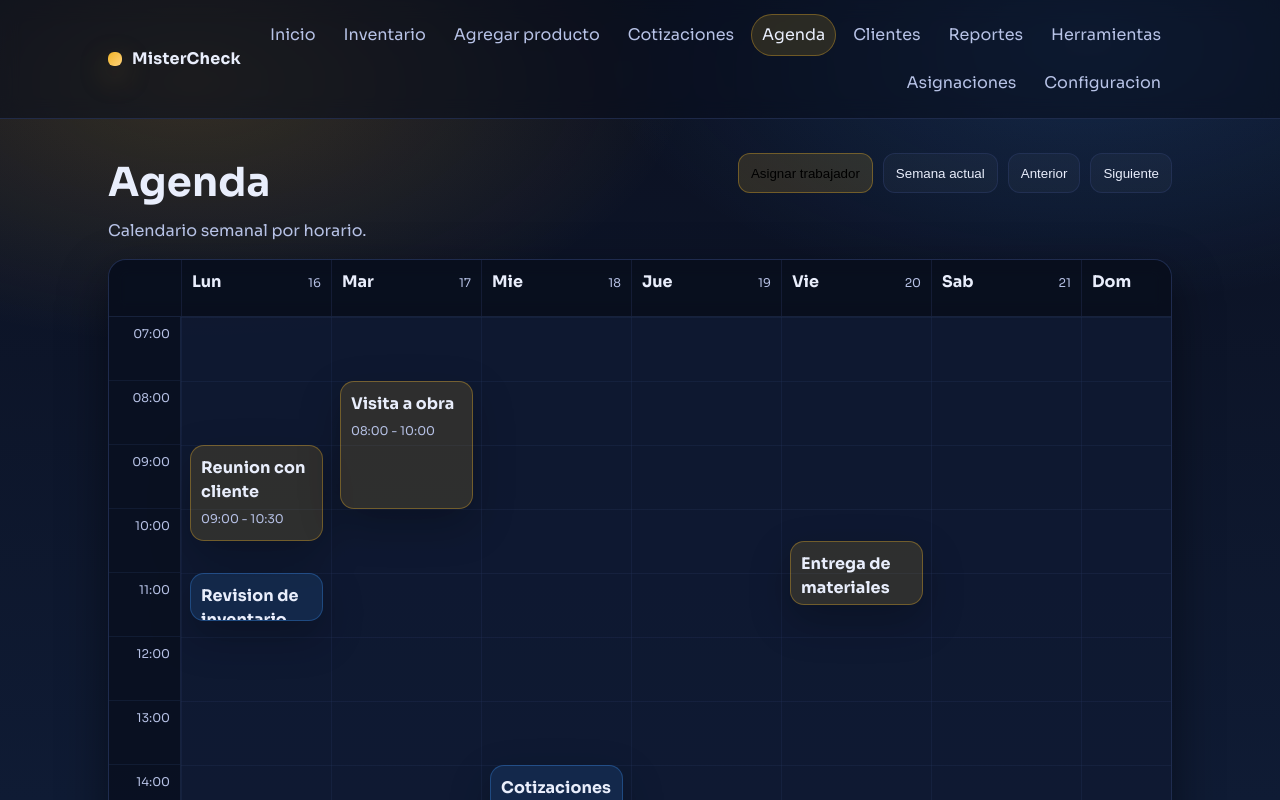
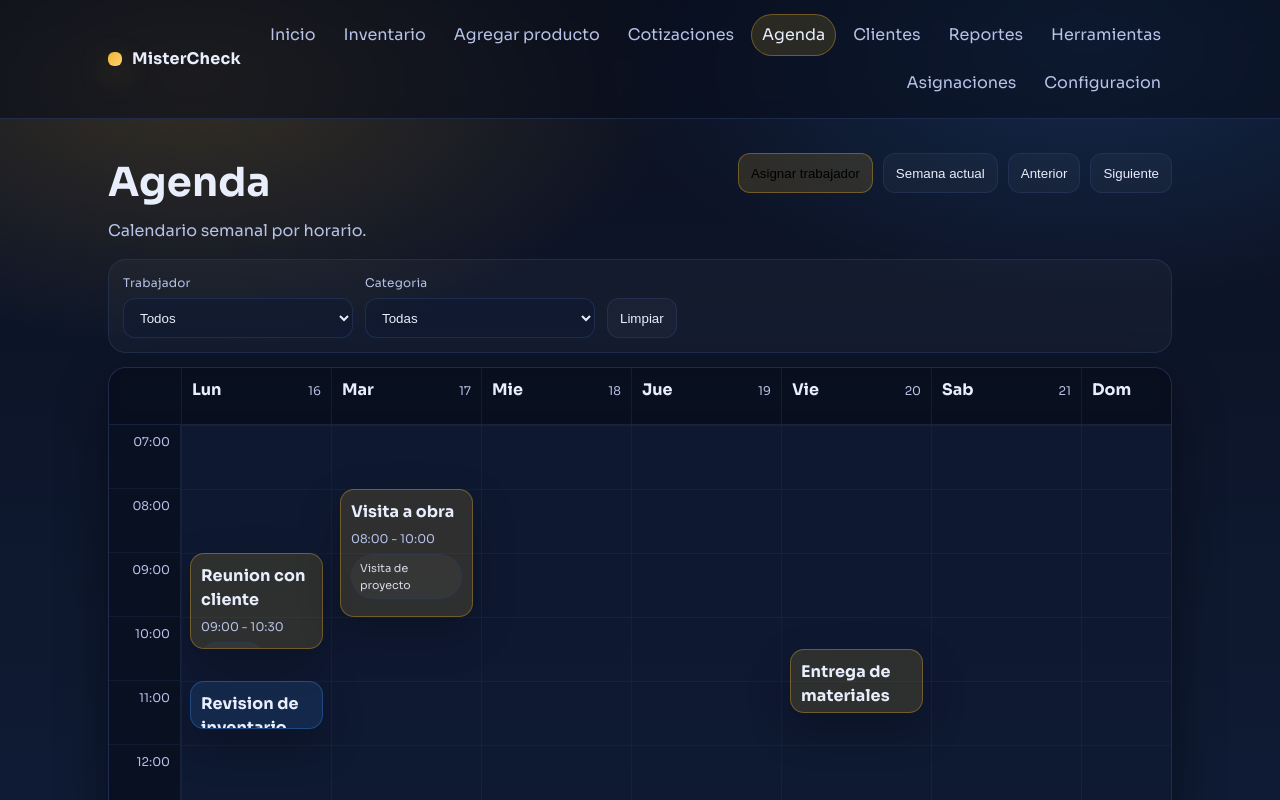
Before and after one commit to Alexistodj124/MisterCheckFrontEnd, a React (Vite) app: page /agenda in a window 1280 px wide. Shown: the top 800 px of the page. Built offline with nearby package versions, Linux system fonts and the light colour scheme.

Commit message:
Filtro de tabajador y asignacion

```diff
--- a/src/pages/Agenda.css
+++ b/src/pages/Agenda.css
@@ -17,6 +17,36 @@
 
 .agSubtitle{ margin:0; color: var(--muted); }
 .agActions{ display:flex; gap: 10px; flex-wrap: wrap; justify-content:flex-end; }
+
+.agFilters{
+  display:flex;
+  gap: 12px;
+  align-items:flex-end;
+  flex-wrap: wrap;
+  padding: 14px;
+  border-radius: var(--radius);
+  border: 1px solid var(--stroke);
+  background: rgba(255,255,255,.03);
+  margin: 0 0 14px;
+}
+
+.agControl{ display:flex; flex-direction:column; gap: 6px; min-width: 230px; }
+.agControlLabel{ font-size: 12px; color: var(--muted); letter-spacing: .2px; }
+
+.agControlField{
+  height: 40px;
+  padding: 0 12px;
+  border-radius: 12px;
+  border: 1px solid var(--stroke);
+  background: rgba(15,26,50,.55);
+  color: var(--text);
+  outline: none;
+}
+
+.agControlField:focus{
+  border-color: rgba(240,180,41,.35);
+  box-shadow: 0 0 0 4px rgba(240,180,41,.12);
+}
 
 .agCard{
   border-radius: var(--radius);
@@ -124,6 +154,18 @@
 .evtTime{ margin-top: 6px; color: var(--muted); font-size: 12px; }
 .evtWorker{ color: rgba(233,238,252,.85); }
 
+.evtTag{
+  margin-top: 6px;
+  display:inline-flex;
+  width: fit-content;
+  padding: 5px 8px;
+  border-radius: 999px;
+  border: 1px solid rgba(42,58,99,.45);
+  background: rgba(255,255,255,.04);
+  color: rgba(233,238,252,.9);
+  font-size: 11px;
+}
+
 .agHint{
   padding: 10px 12px;
   color: rgba(183,194,230,.85);
@@ -186,6 +228,10 @@
 }
 
 @media (max-width: 560px){
+  .agControl{ min-width: 100%; }
+}
+
+@media (max-width: 560px){
   .corner{ height: 52px; }
   .dayHead{ height: 52px; }
 }
--- a/src/pages/Agenda.jsx
+++ b/src/pages/Agenda.jsx
@@ -9,6 +9,24 @@ const DAY_END_HOUR = 19;
 const HOUR_HEIGHT = 64;
 
 const dayNames = ["Lun", "Mar", "Mie", "Jue", "Vie", "Sab", "Dom"];
+
+const agendaCategories = [
+  { value: "all", label: "Todas" },
+  { value: "proyecto", label: "Visita de proyecto" },
+  { value: "cotizacion", label: "Visita de cotizacion" },
+  { value: "general", label: "General" },
+];
+
+function categoryToTone(cat) {
+  if (cat === "proyecto") return "accent";
+  if (cat === "cotizacion") return "blue";
+  return "gray";
+}
+
+function categoryLabel(cat) {
+  const found = agendaCategories.find((c) => c.value === cat);
+  return found ? found.label : "General";
+}
 
 function pad2(n) {
   return String(n).padStart(2, "0");
@@ -59,6 +77,9 @@ export default function Agenda() {
   const { workers, addWorker } = useWorkers();
   const [weekOffset, setWeekOffset] = useState(0);
 
+  const [filterWorkerId, setFilterWorkerId] = useState("all");
+  const [filterCategory, setFilterCategory] = useState("all");
+
   const [assignOpen, setAssignOpen] = useState(false);
   const [workerModalOpen, setWorkerModalOpen] = useState(false);
 
@@ -67,6 +88,7 @@ export default function Agenda() {
   const [aStart, setAStart] = useState("09:00");
   const [aEnd, setAEnd] = useState("10:00");
   const [aWorkerId, setAWorkerId] = useState(workers[0]?.id || "");
+  const [aCategory, setACategory] = useState("proyecto");
 
   const [wName, setWName] = useState("");
   const [wRole, setWRole] = useState("");
@@ -142,6 +164,25 @@ export default function Agenda() {
     return map;
   }, [workers]);
 
+  const matchesFilters = (e) => {
+    const workerId = typeof e?.workerId === "string" ? e.workerId.trim() : "";
+    const category = typeof e?.category === "string" && e.category.trim() ? e.category.trim() : "general";
+
+    if (filterWorkerId !== "all") {
+      if (filterWorkerId === "unassigned") {
+        if (workerId) return false;
+      } else {
+        if (workerId !== filterWorkerId) return false;
+      }
+    }
+
+    if (filterCategory !== "all") {
+      if (category !== filterCategory) return false;
+    }
+
+    return true;
+  };
+
   useEffect(() => {
     if (!aWorkerId && workers.length > 0) setAWorkerId(workers[0].id);
   }, [aWorkerId, workers]);
@@ -179,6 +220,7 @@ export default function Agenda() {
     setAStart("09:00");
     setAEnd("10:00");
     setAWorkerId(workers[0]?.id || "");
+    setACategory("proyecto");
     setAssignOpen(true);
   };
 
@@ -207,7 +249,8 @@ export default function Agenda() {
       date,
       start,
       end,
-      tone: "accent",
+      category: aCategory,
+      tone: categoryToTone(aCategory),
       workerId,
     });
 
@@ -255,6 +298,51 @@ export default function Agenda() {
         </div>
       </header>
 
+      <div className="agFilters">
+        <label className="agControl">
+          <span className="agControlLabel">Trabajador</span>
+          <select
+            className="agControlField"
+            value={filterWorkerId}
+            onChange={(e) => setFilterWorkerId(e.target.value)}
+          >
+            <option value="all">Todos</option>
+            <option value="unassigned">Sin asignar</option>
+            {workers.map((w) => (
+              <option key={w.id} value={w.id}>
+                {w.name}{w.role ? ` (${w.role})` : ""}
+              </option>
+            ))}
+          </select>
+        </label>
+
+        <label className="agControl">
+          <span className="agControlLabel">Categoria</span>
+          <select
+            className="agControlField"
+            value={filterCategory}
+            onChange={(e) => setFilterCategory(e.target.value)}
+          >
+            {agendaCategories.map((c) => (
+              <option key={c.value} value={c.value}>
+                {c.label}
+              </option>
+            ))}
+          </select>
+        </label>
+
+        <button
+          type="button"
+          className="btnGhost"
+          onClick={() => {
+            setFilterWorkerId("all");
+            setFilterCategory("all");
+          }}
+        >
+          Limpiar
+        </button>
+      </div>
+
       <div className="agCard">
         <div className="calWrap" role="region" aria-label="Calendario semanal">
           <div className="cal" style={{ minWidth: 980 }}>
@@ -291,7 +379,7 @@ export default function Agenda() {
                       const dateKey = toISODateLocal(days[i]);
                       const dated = eventsByDate.get(dateKey) || [];
                       const recurring = eventsByWeekday[i] || [];
-                      return [...dated, ...recurring];
+                      return [...dated, ...recurring].filter(matchesFilters);
                     })().map((e) => {
                       const startMin = parseTimeToMinutes(e.start);
                       const endMin = parseTimeToMinutes(e.end);
@@ -323,6 +411,13 @@ export default function Agenda() {
                                 · {workerById.get(e.workerId)?.name || "Trabajador"}
                               </span>
                             ) : null}
+                          </div>
+                          <div className="evtTag">
+                            {categoryLabel(
+                              typeof e?.category === "string" && e.category.trim()
+                                ? e.category.trim()
+                                : "general"
+                            )}
                           </div>
                         </div>
                       );
@@ -412,6 +507,19 @@ export default function Agenda() {
                     />
                   </label>
                 </div>
+
+                <label className="field">
+                  <span className="fieldLabel">Categoria</span>
+                  <select
+                    className="fieldInput"
+                    value={aCategory}
+                    onChange={(e) => setACategory(e.target.value)}
+                  >
+                    <option value="proyecto">Visita de proyecto</option>
+                    <option value="cotizacion">Visita de cotizacion</option>
+                    <option value="general">General</option>
+                  </select>
+                </label>
 
                 <div className="agWorkerRow">
                   <label className="field agWorkerGrow">
```
